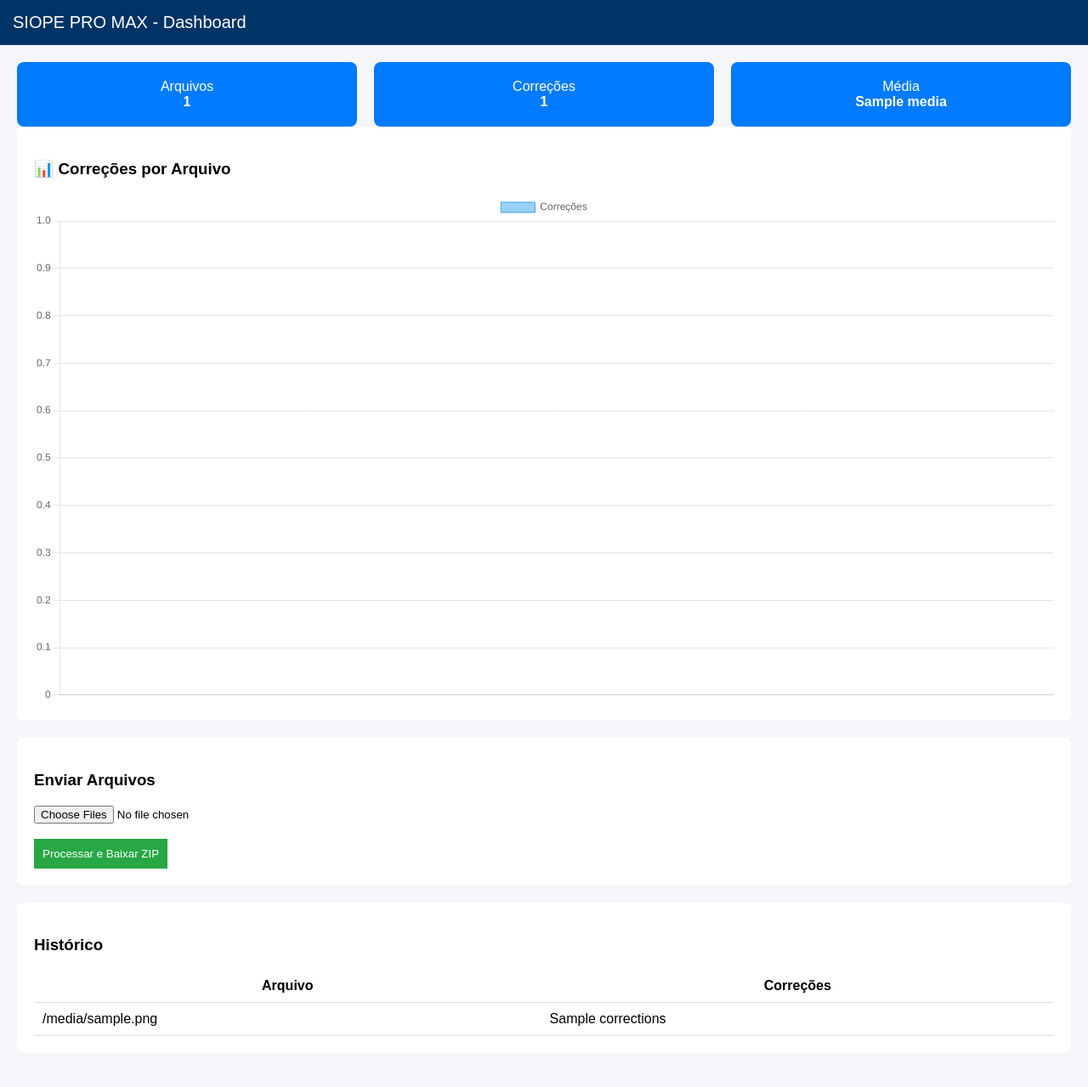
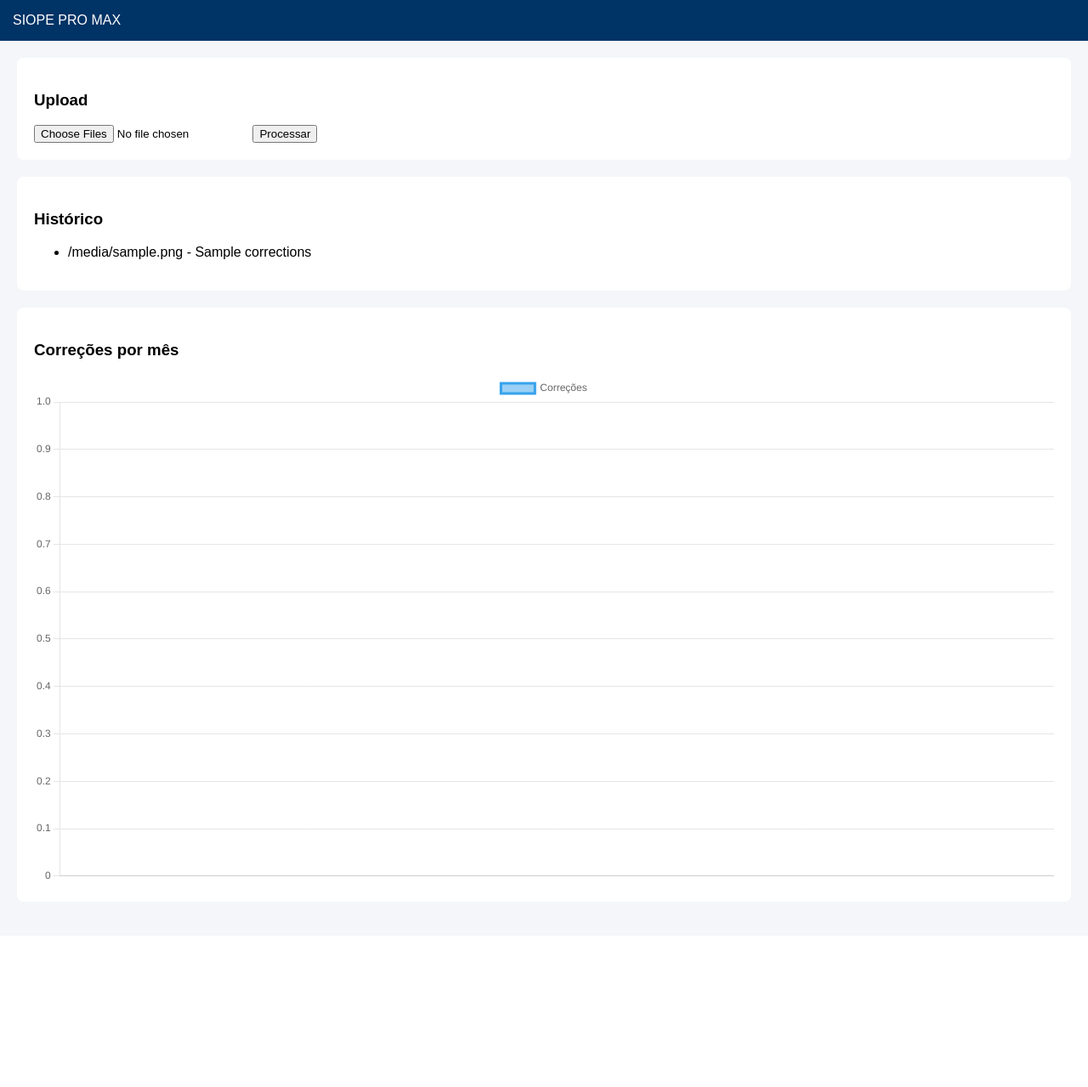
Before and after one commit to henriqueporfiriopereira/siope-pro-max, a Flask app: template templates/home.html in a window 1280 px wide. Shown: the whole page at 85% size. After the commit the page ends 1035 px from the top, so only its background shows below. Run offline with Flask 3, Linux system fonts and the light colour scheme; the template is opened without the code that fills it: most values are stand-ins (such as "Sample title", 1, 10 or a date in 2020).

Commit message:
versao final completa

```diff
--- a/app.py
+++ b/app.py
@@ -1,9 +1,15 @@
-from flask import Flask, render_template, request, redirect, send_file
+from flask import Flask, render_template, request, redirect, send_file, url_for
 from models import db, User, FileLog
 from flask_login import LoginManager, login_user, login_required, logout_user
 from werkzeug.security import generate_password_hash, check_password_hash
+
 import pandas as pd
 import os
+import zipfile
+from io import BytesIO
+from datetime import datetime
+from reportlab.pdfgen import canvas
+from collections import defaultdict
 
 app = Flask(__name__)
 app.config["SECRET_KEY"] = "siope_secret"
@@ -20,6 +26,8 @@ os.makedirs(UPLOAD, exist_ok=True)
 @login_manager.user_loader
 def load_user(user_id):
     return User.query.get(int(user_id))
+
+# ================= LOGIN =================
 
 @app.route("/", methods=["GET","POST"])
 def login():
@@ -40,31 +48,59 @@ def register():
         return redirect("/")
     return render_template("register.html")
 
+@app.route("/logout")
+def logout():
+    logout_user()
+    return redirect("/")
+
+# ================= FUNÇÕES =================
+
+def detectar_municipio(texto):
+    texto = texto.upper()
+    if "CANAPI" in texto:
+        return "CANAPI"
+    elif "OURO BRANCO" in texto:
+        return "OURO_BRANCO"
+    else:
+        return "OUTROS"
+
+def gerar_pdf(total_arquivos, total_erros):
+    buffer = BytesIO()
+    c = canvas.Canvas(buffer)
+
+    c.setFont("Helvetica", 14)
+    c.drawString(100, 800, "RELATÓRIO SIOPE PRO MAX")
+
+    c.setFont("Helvetica", 12)
+    c.drawString(100, 750, f"Data: {datetime.now().strftime('%d/%m/%Y %H:%M')}")
+    c.drawString(100, 720, f"Arquivos: {total_arquivos}")
+    c.drawString(100, 690, f"Correções: {total_erros}")
+
+    c.save()
+    buffer.seek(0)
+
+    return buffer
+
+# ================= DASHBOARD =================
+
 @app.route("/home")
 @login_required
 def home():
     logs = FileLog.query.all()
 
-    nomes = [l.filename for l in logs]
-    correcoes = [l.corrections for l in logs]
-
-    total_arquivos = len(logs)
-    total_correcoes = sum(correcoes)
-
-    media = round(total_correcoes / total_arquivos, 2) if total_arquivos else 0
+    meses = defaultdict(int)
+    for l in logs:
+        mes = datetime.now().strftime("%m/%Y")
+        meses[mes] += l.corrections
 
     return render_template(
         "home.html",
         logs=logs,
-        nomes=nomes,
-        correcoes=correcoes,
-        total_arquivos=total_arquivos,
-        total_correcoes=total_correcoes,
-        media=media
+        meses=list(meses.keys()),
+        valores=list(meses.values())
     )
 
-import zipfile
-from io import BytesIO
+# ================= PROCESSAMENTO =================
 
 @app.route("/upload", methods=["POST"])
 @login_required
@@ -72,6 +108,7 @@ def upload():
     files = request.files.getlist("file")
 
     zip_buffer = BytesIO()
+    total_erros = 0
 
     with zipfile.ZipFile(zip_buffer, "w") as zip_file:
 
@@ -80,11 +117,15 @@ def upload():
 
             linhas = []
             erros = 0
+            municipio = "OUTROS"
 
             for _, row in df.iterrows():
                 if pd.isna(row[0]): continue
 
-                partes = str(row[0]).split(';')
+                texto = str(row[0])
+                municipio = detectar_municipio(texto)
+
+                partes = texto.split(';')
 
                 if len(partes) > 21:
                     try:
@@ -99,58 +140,35 @@ def upload():
 
                 linhas.append(';'.join(partes))
 
-            # 🔥 cria excel em memória
             excel_buffer = BytesIO()
             pd.DataFrame(linhas).to_excel(excel_buffer, index=False, header=False)
             excel_buffer.seek(0)
 
-            nome_saida = file.filename.replace(".xlsx", "_CORRIGIDO.xlsx")
-
-            # 🔥 adiciona direto no ZIP (sem salvar no disco)
+            nome_saida = f"{municipio}/{file.filename.replace('.xlsx','_CORRIGIDO.xlsx')}"
             zip_file.writestr(nome_saida, excel_buffer.read())
 
             log = FileLog(filename=file.filename, corrections=erros)
             db.session.add(log)
 
+            total_erros += erros
+
+        pdf = gerar_pdf(len(files), total_erros)
+        zip_file.writestr("RELATORIO.pdf", pdf.read())
+
     db.session.commit()
 
     zip_buffer.seek(0)
 
-    pdf = gerar_pdf(len(files), total_erros)
-
     return send_file(
         zip_buffer,
         as_attachment=True,
-        download_name="arquivos_corrigidos.zip",
+        download_name="SIOPE_RESULTADO.zip",
         mimetype="application/zip"
     )
-from reportlab.pdfgen import canvas
-from datetime import datetime
 
-def gerar_pdf(total_arquivos, total_erros):
-    buffer = BytesIO()
-    c = canvas.Canvas(buffer)
-
-    c.setFont("Helvetica", 14)
-    c.drawString(100, 800, "RELATÓRIO SIOPE PRO MAX")
-
-    c.setFont("Helvetica", 12)
-    c.drawString(100, 750, f"Data: {datetime.now().strftime('%d/%m/%Y %H:%M')}")
-    c.drawString(100, 720, f"Arquivos processados: {total_arquivos}")
-    c.drawString(100, 690, f"Total de correções: {total_erros}")
-
-    c.save()
-    buffer.seek(0)
-
-    return buffer
-
-@app.route("/logout")
-def logout():
-    logout_user()
-    return redirect("/")
+# ================= START =================
 
 if __name__ == "__main__":
     with app.app_context():
         db.create_all()
-if __name__ == "__main__":
     app.run()
--- a/templates/home.html
+++ b/templates/home.html
@@ -2,75 +2,57 @@
 <html>
 <head>
 <title>SIOPE PRO MAX</title>
-
 <script src="https://cdn.jsdelivr.net/npm/chart.js"></script>
 
 <style>
 body { font-family: Arial; background:#f4f6f9; margin:0;}
-.header { background:#003366; color:white; padding:15px; font-size:20px;}
+.header { background:#003366; color:white; padding:15px;}
 .container { padding:20px;}
 .card { background:white; padding:20px; border-radius:8px; margin-bottom:20px;}
-.stats { display:flex; gap:20px;}
-.stat { flex:1; background:#007bff; color:white; padding:20px; border-radius:8px; text-align:center;}
-button { background:#28a745; color:white; padding:10px; border:none;}
-table { width:100%; border-collapse:collapse;}
-td,th { padding:10px; border-bottom:1px solid #ddd;}
 </style>
 </head>
 
 <body>
 
-<div class="header">SIOPE PRO MAX - Dashboard</div>
+<div class="header">SIOPE PRO MAX</div>
 
 <div class="container">
 
-<div class="stats">
-<div class="stat">Arquivos<br><b>{{total_arquivos}}</b></div>
-<div class="stat">Correções<br><b>{{total_correcoes}}</b></div>
-<div class="stat">Média<br><b>{{media}}</b></div>
-</div>
-
 <div class="card">
-<h3>📊 Correções por Arquivo</h3>
-<canvas id="grafico"></canvas>
-</div>
-
-<div class="card">
-<h3>Enviar Arquivos</h3>
+<h3>Upload</h3>
 <form action="/upload" method="post" enctype="multipart/form-data">
 <input type="file" name="file" multiple>
-<br><br>
-<button>Processar e Baixar ZIP</button>
+<button>Processar</button>
 </form>
 </div>
 
 <div class="card">
 <h3>Histórico</h3>
-<table>
-<tr><th>Arquivo</th><th>Correções</th></tr>
+<ul>
 {% for l in logs %}
-<tr>
-<td>{{l.filename}}</td>
-<td>{{l.corrections}}</td>
-</tr>
+<li>{{l.filename}} - {{l.corrections}}</li>
 {% endfor %}
-</table>
+</ul>
+</div>
+
+<div class="card">
+<h3>Correções por mês</h3>
+<canvas id="graficoMes"></canvas>
 </div>
 
 </div>
 
 <script>
-new Chart(document.getElementById('grafico'), {
-    type: 'bar',
+new Chart(document.getElementById('graficoMes'), {
+    type: 'line',
     data: {
-        labels: {{ nomes|tojson }},
+        labels: {{ meses|tojson }},
         datasets: [{
             label: 'Correções',
-            data: {{ correcoes|tojson }},
-            borderWidth: 1
+            data: {{ valores|tojson }},
+            fill: false
         }]
-    },
-    options: { responsive: true }
+    }
 });
 </script>
 
```
